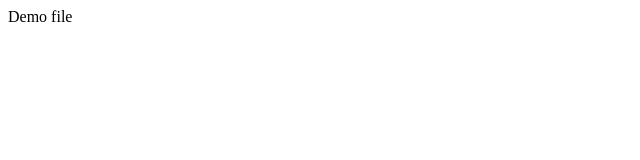
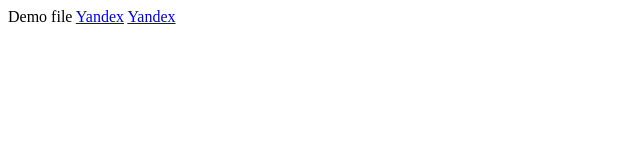
Before and after one commit to alohavpalto/Demo, a plain HTML site: page index.html in a window 1280 px wide. Shown: the whole page, without its empty margins (0-640 px from the left). Drawn offline with Linux system fonts and the light colour scheme.

Commit message:
Link to alohavpalto added

```diff
--- a/index.html
+++ b/index.html
@@ -8,5 +8,7 @@
 </head>
 <body>
     Demo file
+    <a href="https://yandex.ru">Yandex</a>
+    <a href="https://yandex.ru">Yandex</a>
 </body>
 </html>
```
